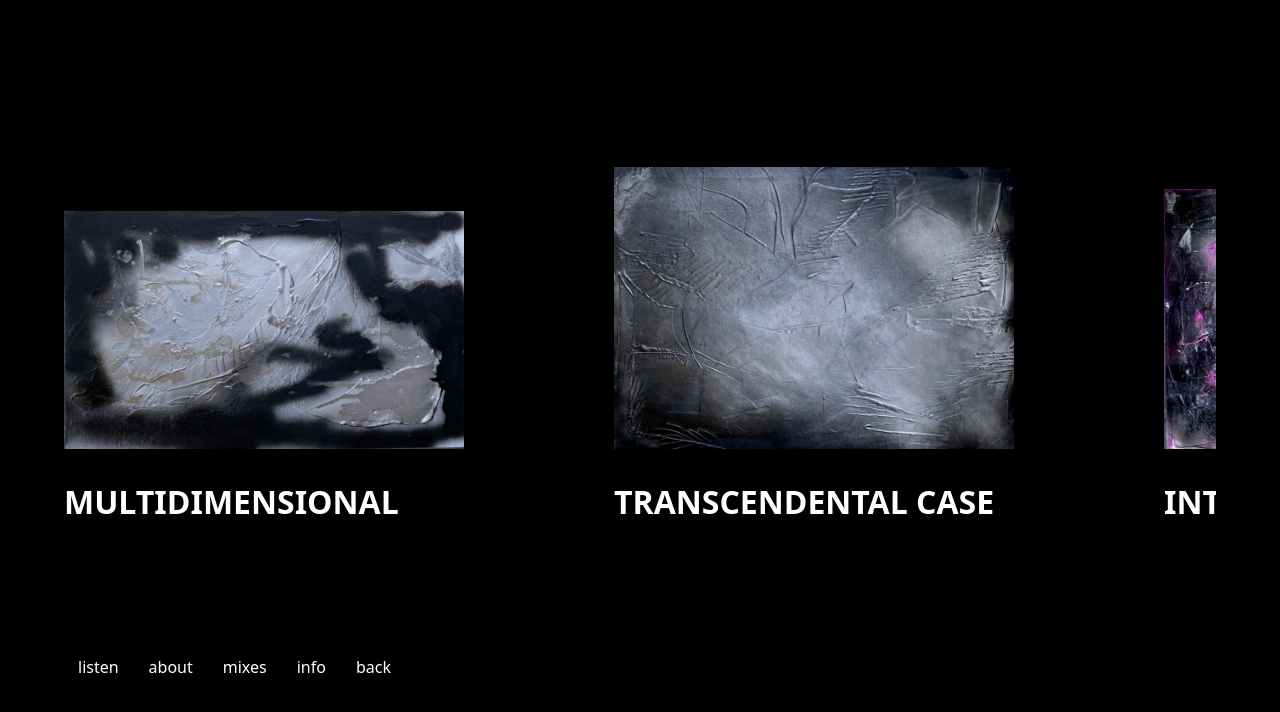
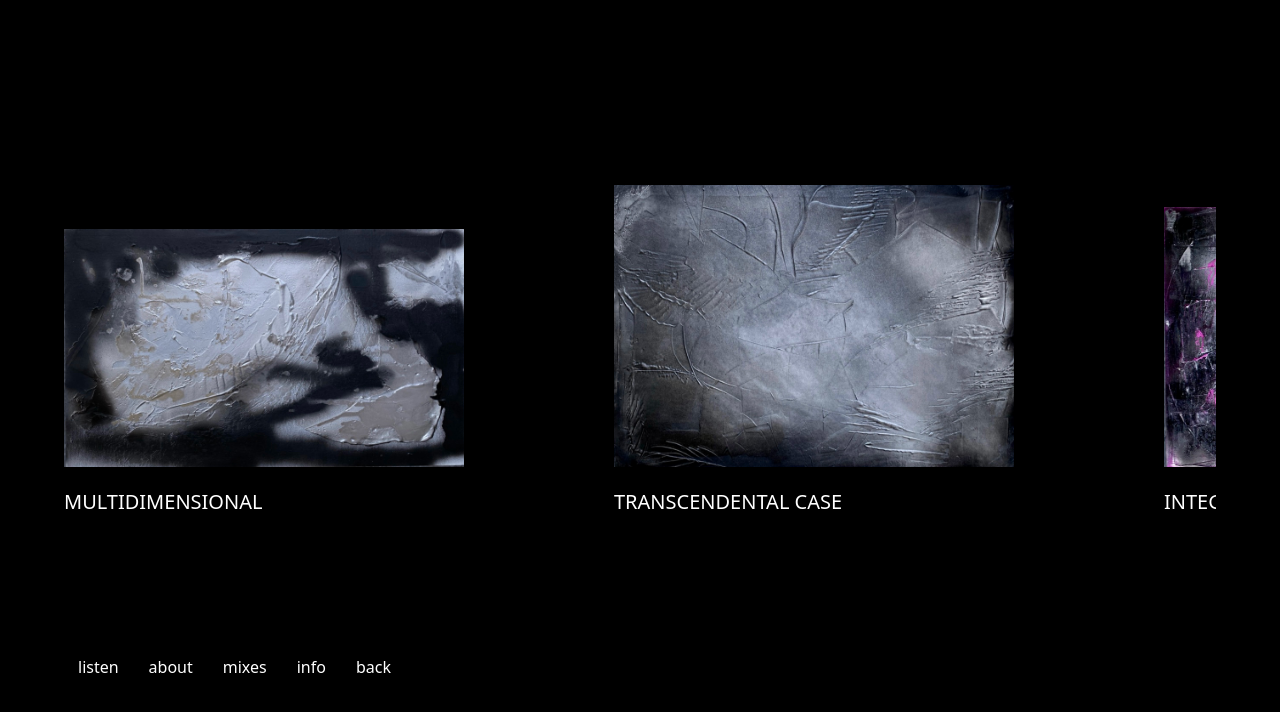
Before and after one commit to difenz/aisatsaana, a plain HTML site: page arts.html in a window 1280 px wide. Shown: the part 106-818 px from the top of the page. Drawn offline with nearby package versions, Linux system fonts and the light colour scheme; some packages are replaced by stand-ins of ours; a script that the page names is missing.

Commit message:
Add files via upload

```diff
--- a/style.css
+++ b/style.css
@@ -3,8 +3,6 @@ body {
     overflow: hidden;
     color: white;
     font-family: system-ui, -apple-system, BlinkMacSystemFont, 'Segoe UI', Roboto, Oxygen, Ubuntu, Cantarell, 'Open Sans', 'Helvetica Neue', sans-serif;
-    scrollbar-width: thin;
-    scrollbar-color: #141414;
 }
 
 spline-viewer {
@@ -246,7 +244,7 @@ a:hover::after {
   padding: 30px;
   overflow-x: auto;
   touch-action: auto;
--webkit-overflow-scrolling: touch;
+  -webkit-overflow-scrolling: touch;
 }
 
 .thirdRelease {
@@ -259,6 +257,11 @@ a {
 
 a:hover {
   opacity: 60%;
+}
+
+.art__item h2 {
+  font-size: 20px !important;
+  font-weight: 300;
 }
 
 .info {
@@ -314,6 +317,19 @@ a:hover {
 }
 
 /*Убрать полосу прокрутки для всей страницы*/
+
+/* Изменение цвета полосы прокрутки */
 ::-webkit-scrollbar {
-  width: 0;
-} */
+  width: 5px; /* Ширина полосы прокрутки */
+}
+
+/* Изменение цвета ползунка (бегунка) */
+::-webkit-scrollbar-thumb {
+  background-color: #141414; /* Цвет ползунка */
+  border-radius: 20px;
+}
+
+/* Изменение цвета трека (фона) полосы прокрутки */
+::-webkit-scrollbar-track {
+  background-color: none; /* Цвет фона трека */
+}
```
